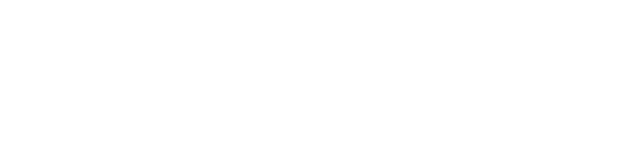
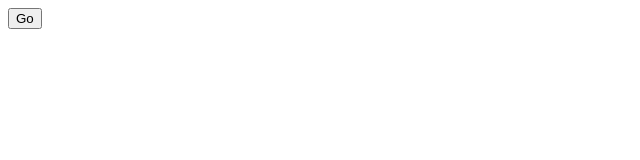
Before and after one commit to maxradchenko20/JAVASCRIPT-_ANDERSON, a plain HTML site: page index.html in a window 1280 px wide. Shown: the full height of the page, 0-640 px from the left. Drawn offline with Linux system fonts and the light colour scheme.

Commit message:
lesson 5

```diff
--- a/index.html
+++ b/index.html
@@ -8,6 +8,7 @@
     <title>Document</title>
 </head>
 <body>
+<button class="button">Go</button>
 <script src="js/lessons4.js"></script>
 </body>
 </html>
```
Also changed, not shown: js/lessons4.js (+62 -86 lines).
